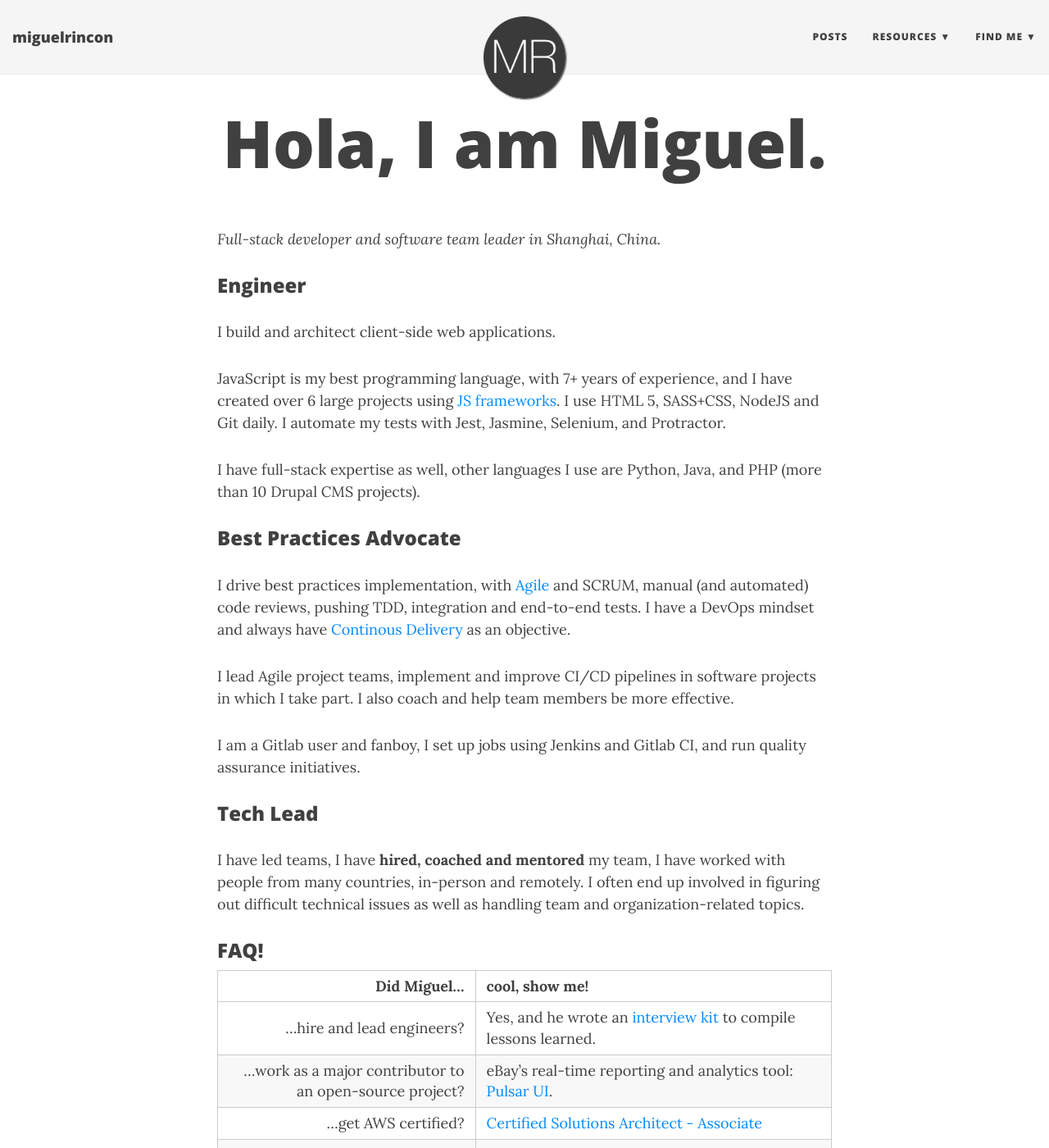
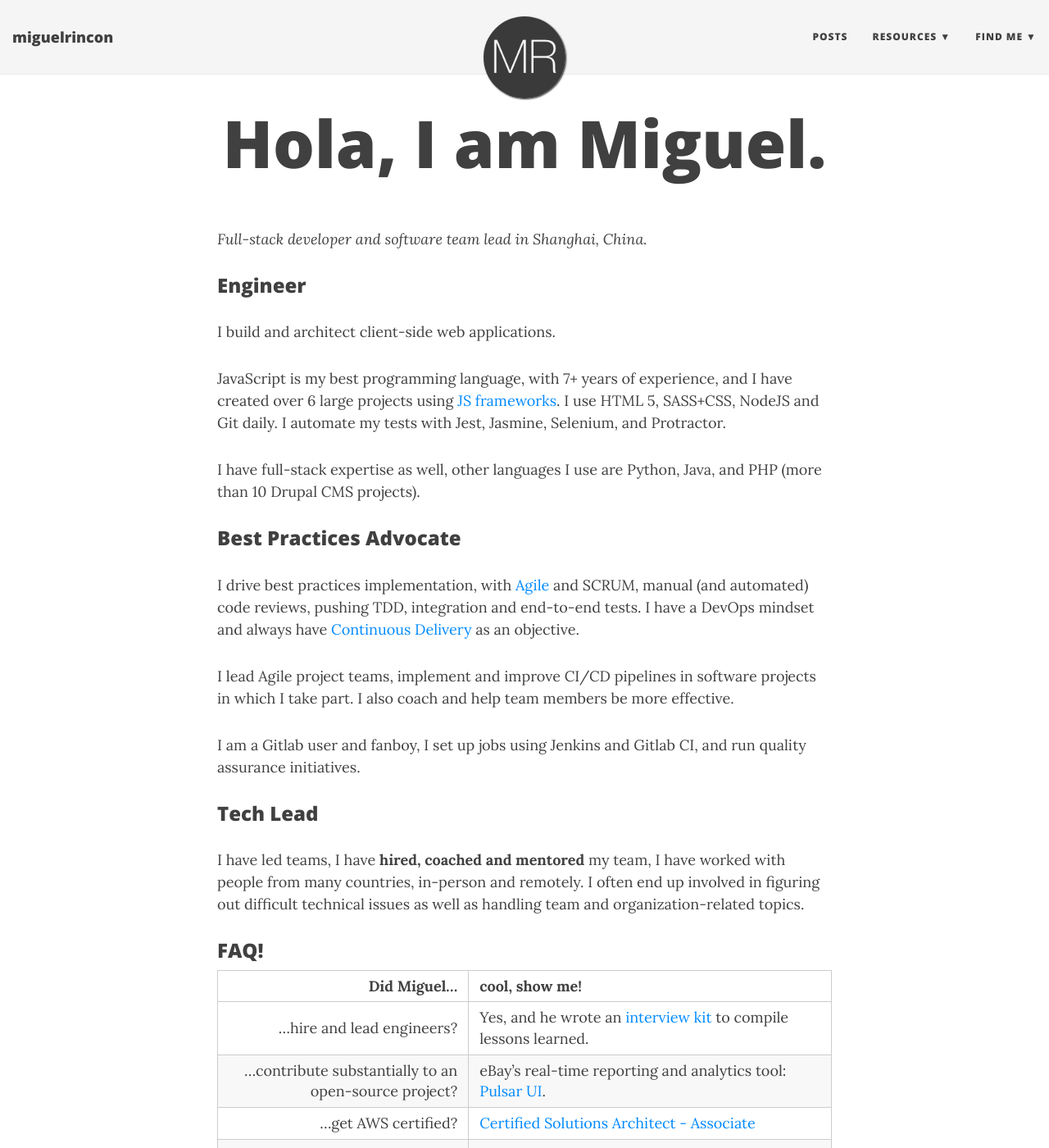
Before and after one commit to miguelrincon/miguelrincon.github.io, a Jekyll site: the page built from index.md, in a window 1280 px wide and 1400 px high. Shown: the whole window at 82% size. Built offline with Jekyll 4.4.1, drawn with Linux system fonts in a browser that asks for light colours.

Commit message:
Update homepage text - 4

```diff
--- a/index.md
+++ b/index.md
@@ -4,7 +4,7 @@ title: Hola, I am Miguel.
 use-site-title: true
 ---
 
-*Full-stack developer and software team leader in Shanghai, China.*
+*Full-stack developer and software team lead in Shanghai, China.*
 
 ### Engineer
 
@@ -16,7 +16,7 @@ I have full-stack expertise as well, other languages I use are Python, Java, and
 
 ### Best Practices Advocate
 
-I drive best practices implementation, with [Agile](/2019-05-10-non-agile-agile/) and SCRUM, manual (and automated) code reviews, pushing TDD, integration and end-to-end tests. I have a DevOps mindset and always have [Continous Delivery](/pages/ci-cd-checklist/) as an objective.
+I drive best practices implementation, with [Agile](/2019-05-10-non-agile-agile/) and SCRUM, manual (and automated) code reviews, pushing TDD, integration and end-to-end tests. I have a DevOps mindset and always have [Continuous Delivery](/pages/ci-cd-checklist/) as an objective.
 
 I lead Agile project teams, implement and improve CI/CD pipelines in software projects in which I take part. I also coach and help team members be more effective.
 
@@ -31,7 +31,7 @@ I have led teams, I have **hired, coached and mentored** my team, I have worked
 | Did Miguel...                          | cool, show me!
 | -------------------------------------: |--
 | ...hire and lead engineers?            | Yes, and he wrote an [interview kit](/pages/miguels-interview-kit/) to compile lessons learned.
-| ...work as a major contributor to an open-source project?     | eBay's real-time reporting and analytics tool: [Pulsar UI](/pages/pulsar-reporting-ui/).
+| ...contribute substantially to an open-source project?     | eBay's real-time reporting and analytics tool: [Pulsar UI](/pages/pulsar-reporting-ui/).
 | ...get AWS certified?                  | [Certified Solutions Architect - Associate](/2018-03-06-amazon-certified/)
 | ...work with cool people?              | He has had some great colleagues... like Toni, [product manager](https://tonischmidt.me/) and Hernán, [BI expert](https://www.linkedin.com/in/hernan-leon-38275aa5/)
 {:style="width:100%;"}
```
